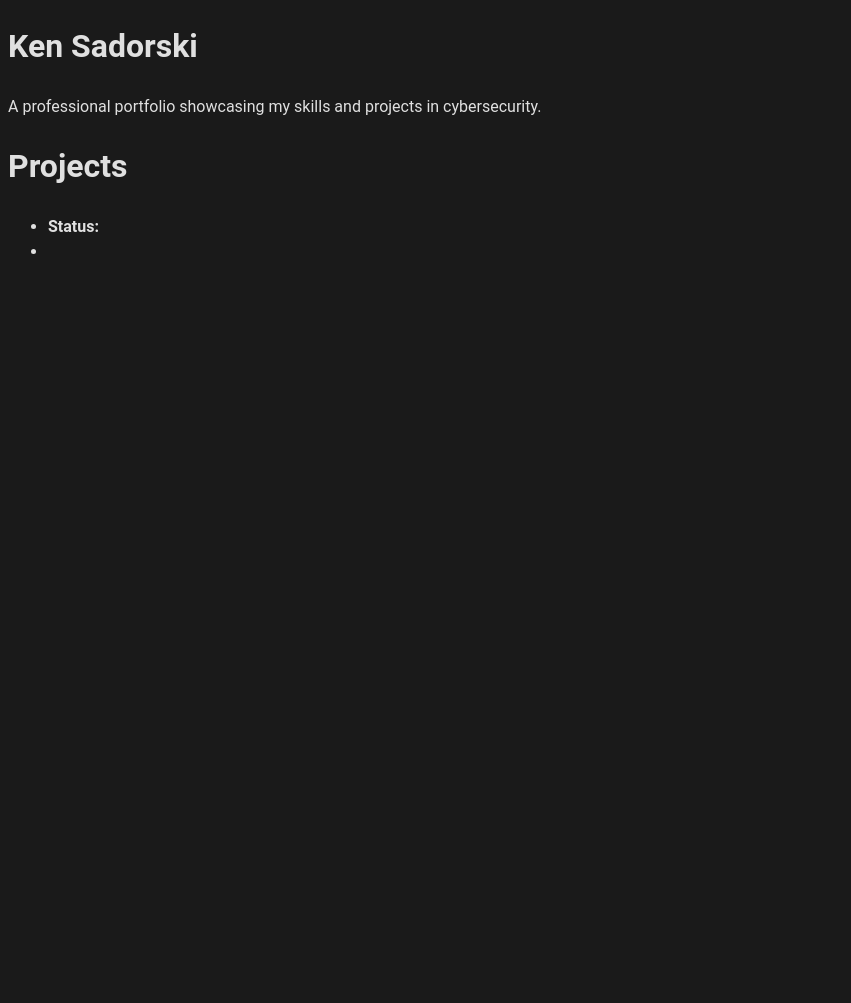
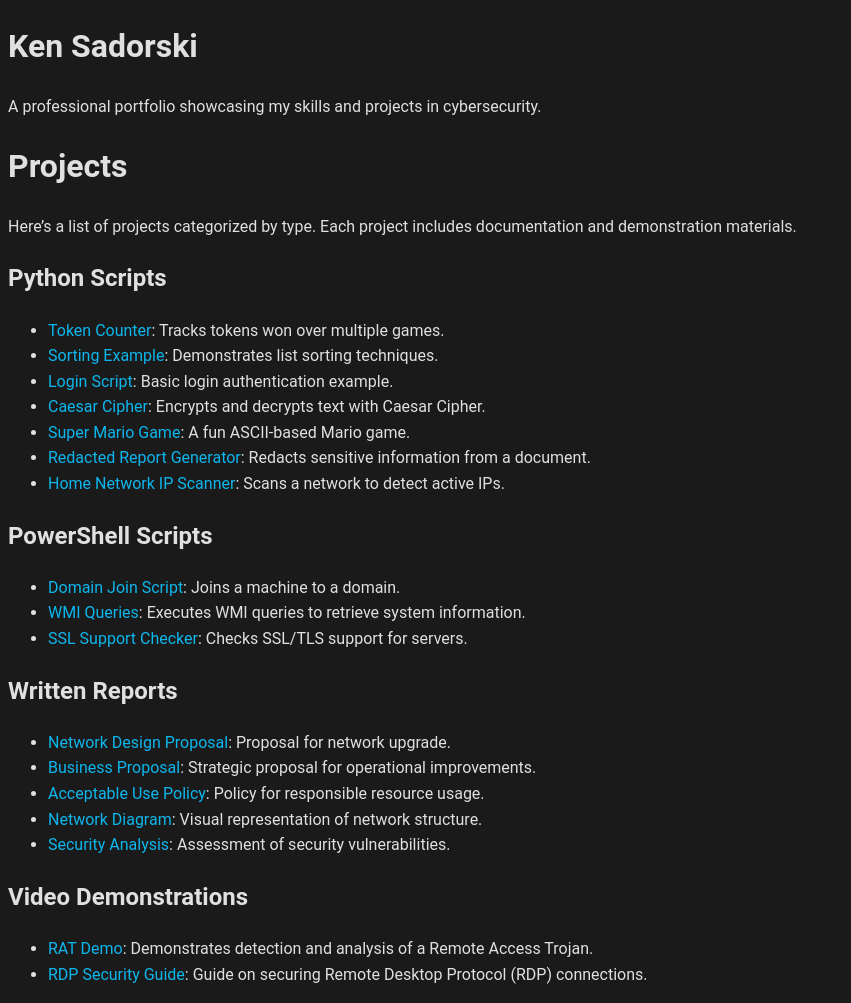
Before and after one commit to KenSadorski/ksadorski.github.io, a Jekyll site: the page built from projects.md, in a window 1280 px wide. Shown: the whole page, without its empty margins (0-851 px from the left). Built offline with Jekyll 4.4.1, drawn with Linux system fonts in a browser that asks for light colours; before the commit the page ends 900 px from its top, so only the background shows below that.

Commit message:
Update projects.md

```diff
--- a/projects.md
+++ b/projects.md
@@ -5,7 +5,29 @@ title: "Projects"
 
 # Projects
 
-{% if site.data.projects %}
-  - **Status:** {{ site.data.projects[0].status | capitalize }}
-  - {{ site.data.projects[1].message }}
-{% endif %}
+Here’s a list of projects categorized by type. Each project includes documentation and demonstration materials.
+
+## Python Scripts
+- [Token Counter](Scripts/tokens.py): Tracks tokens won over multiple games.
+- [Sorting Example](Scripts/SortingInPython.py): Demonstrates list sorting techniques.
+- [Login Script](Scripts/Login_Script.py): Basic login authentication example.
+- [Caesar Cipher](Scripts/CaesarCipher_improved.py): Encrypts and decrypts text with Caesar Cipher.
+- [Super Mario Game](Scripts/supermario.py): A fun ASCII-based Mario game.
+- [Redacted Report Generator](Scripts/redactedreport.py): Redacts sensitive information from a document.
+- [Home Network IP Scanner](Scripts/home_network_ip_scanner.py): Scans a network to detect active IPs.
+
+## PowerShell Scripts
+- [Domain Join Script](Scripts/DomainJoin_improved.ps1): Joins a machine to a domain.
+- [WMI Queries](Scripts/WMIQueries.ps1): Executes WMI queries to retrieve system information.
+- [SSL Support Checker](Scripts/SSLSupport_revised.ps1): Checks SSL/TLS support for servers.
+
+## Written Reports
+- [Network Design Proposal](Written_Reports/NetworkDesignProposal_redacted.pdf): Proposal for network upgrade.
+- [Business Proposal](Written_Reports/BusinessProposal_revised.pdf): Strategic proposal for operational improvements.
+- [Acceptable Use Policy](Written_Reports/AcceptableUsePolicy_redacted.pdf): Policy for responsible resource usage.
+- [Network Diagram](Written_Reports/NetworkDiagram_redacted.pdf): Visual representation of network structure.
+- [Security Analysis](Written_Reports/SecurityAnalysis_redacted.pdf): Assessment of security vulnerabilities.
+
+## Video Demonstrations
+- [RAT Demo](Video_Demos/RAT_Demo.mp4): Demonstrates detection and analysis of a Remote Access Trojan.
+- [RDP Security Guide](Video_Demos/RDPSecurity.mp4): Guide on securing Remote Desktop Protocol (RDP) connections.
```
